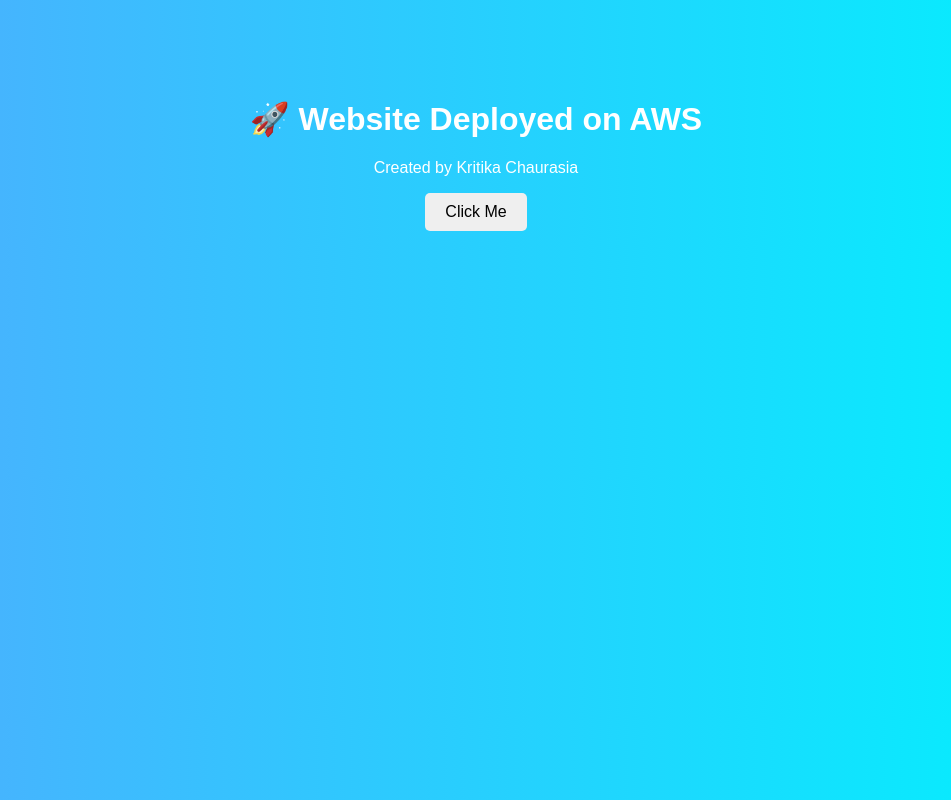
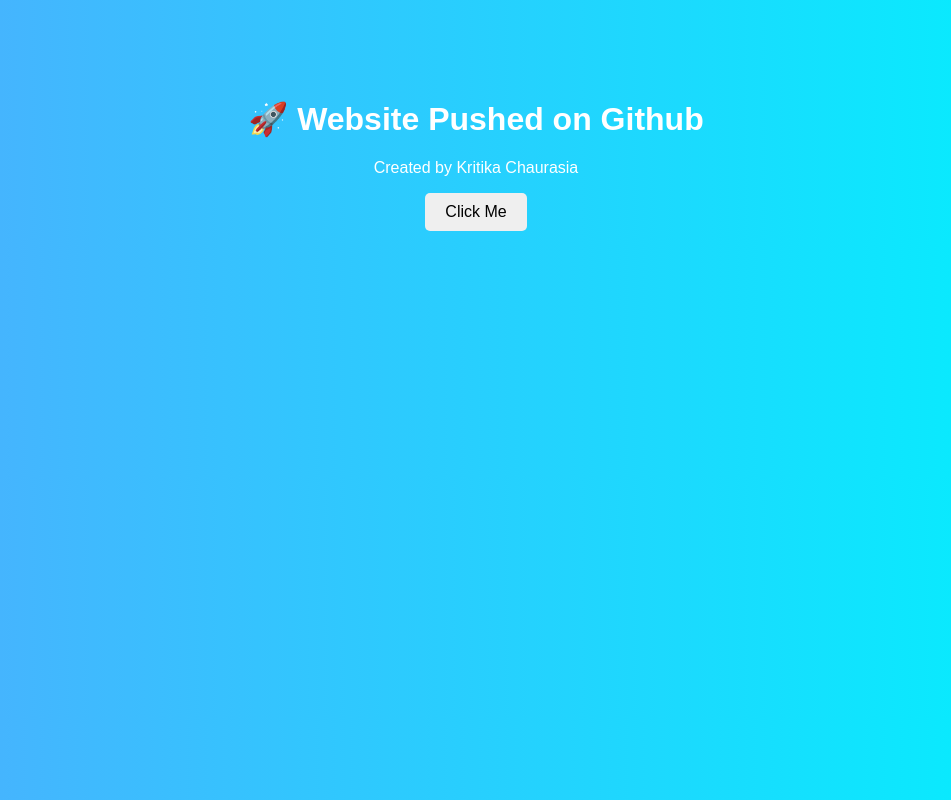
Before and after one commit to KRI940/Cloud, a plain HTML site: page index.html in a window 1280 px wide. Shown: the whole page, without its empty margins (164-1115 px from the left). Drawn offline with Linux system fonts and the light colour scheme.

Commit message:
changed deployment text

```diff
--- a/index.html
+++ b/index.html
@@ -5,7 +5,7 @@
     <link rel="stylesheet" href="style.css">
 </head>
 <body>
-    <h1>🚀 Website Deployed on AWS</h1>
+    <h1>🚀 Website Pushed on Github</h1>
     <p>Created by Kritika  Chaurasia</p>
     <button onclick="showMsg()">Click Me</button>
     <script src="script.js"></script>
```
